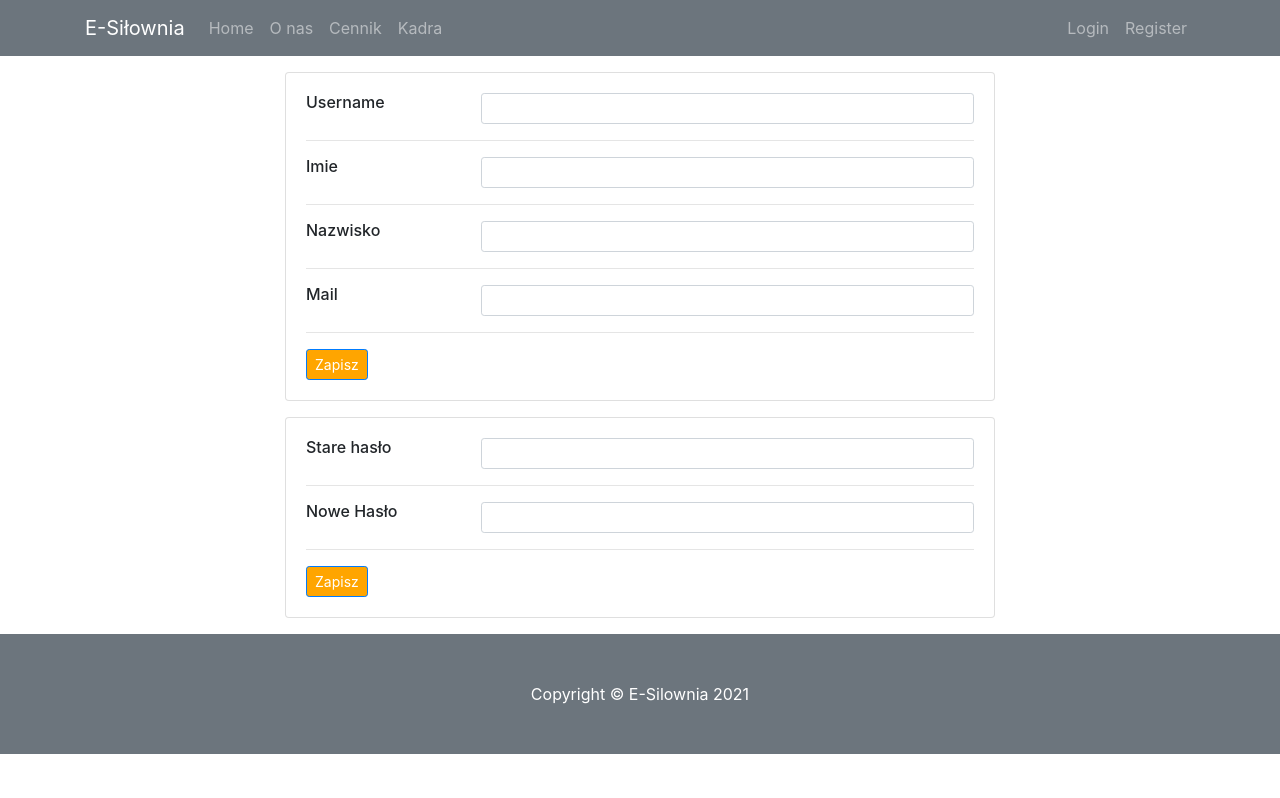
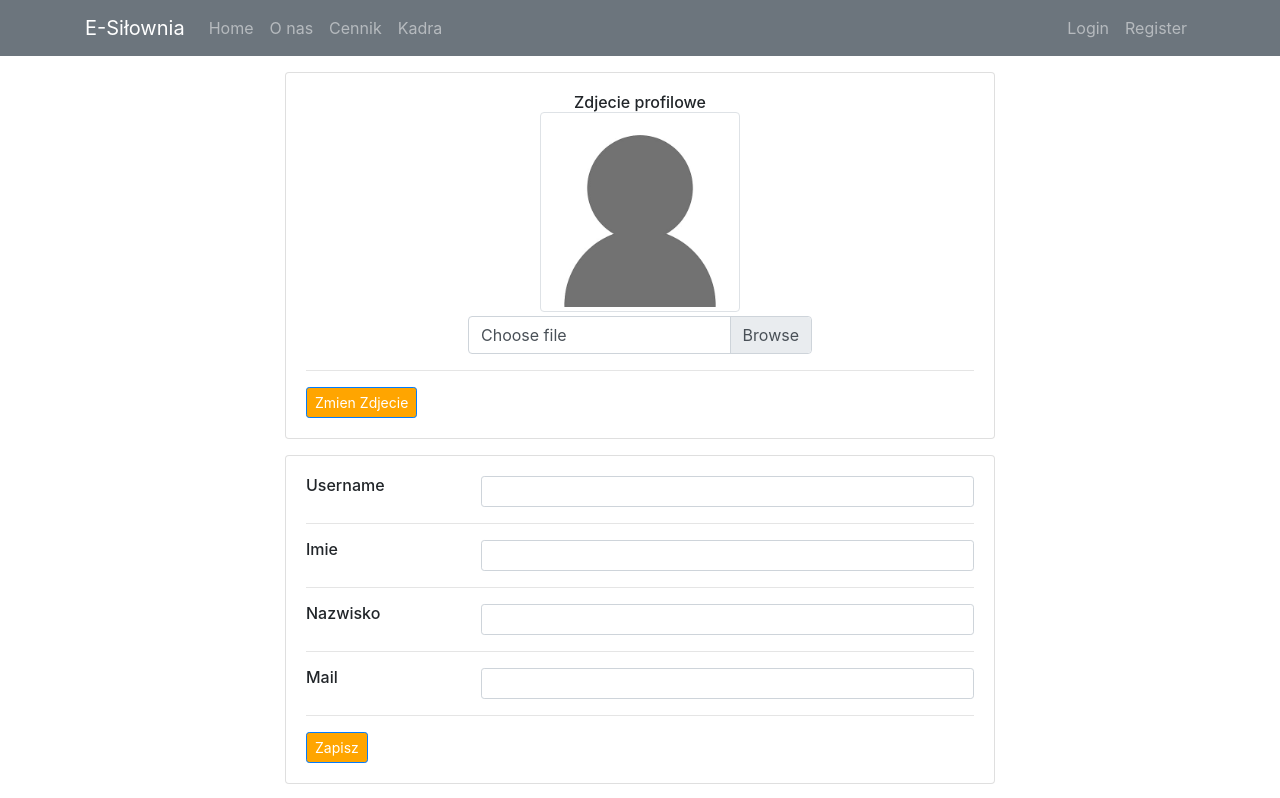
Before and after one commit to panjacob/PGYM-esilownia, a React (Create React App) app in the folder frontend/esilownia/: page /konto_edycja in a window 1280 px wide. Shown: the top 798 px of the page. Built offline with nearby package versions, Linux system fonts and the light colour scheme; no server answers.

Commit message:
Dodanie PlaceHolder dla ProfilePhoto

```diff
--- a/frontend/esilownia/src/Views/Konto.js
+++ b/frontend/esilownia/src/Views/Konto.js
@@ -1,12 +1,15 @@
 import React from "react";
 import 'bootstrap/dist/css/bootstrap.min.css';
 import DaneKonto from '../components/Konto/Dane_konto'
+import ZdjecieKonto from "../components/Konto/Zdjecie_konto";
 
 function Konto() {
 
     return (
         <div className="konto">
             <div className="container">
+
+                <ZdjecieKonto></ZdjecieKonto>
 
                 <DaneKonto></DaneKonto>
 
--- a/frontend/esilownia/src/Views/Konto_edycja.js
+++ b/frontend/esilownia/src/Views/Konto_edycja.js
@@ -2,12 +2,15 @@ import React from "react";
 import 'bootstrap/dist/css/bootstrap.min.css';
 import DaneKontaEdycja from '../components/KontoEdycja/Dane_konto_edycja'
 import KontoZmianaHasla from '../components/KontoEdycja/Konto_zmiana_hasla'
+import KontoZmianaZdjecia from "../components/KontoEdycja/Konto_zmiana_zdjecia";
 
 function KontoEdycja() {
 
     return (
         <div className="konto_edycja">
             <div className="container">
+
+                <KontoZmianaZdjecia></KontoZmianaZdjecia>
 
                 <DaneKontaEdycja></DaneKontaEdycja>
 
--- /dev/null
+++ b/frontend/esilownia/src/components/Konto/Zdjecie_konto.js
@@ -0,0 +1,32 @@
+import React from "react";
+import 'bootstrap/dist/css/bootstrap.min.css';
+import profilePicture from '../../imgs/basic_profile_photo.jpg'
+
+function Zdjecie_konto() {
+
+    return (
+        <div className="zdjecie_konto">
+
+            <div className="col-md-8 mx-auto mt-3">
+                <div className="card mb-3">
+                    <div className="card-body">
+                        <div className="row">
+                            <div className="mx-auto">
+                                <h6 className="mb-0">Zdjecie profilowe</h6>
+                            </div>
+                        </div>
+                        <div className="row">
+                            <div className="mx-auto">
+                                <img src={profilePicture} alt="..." className="img-thumbnail" width='200px'
+                                     height='200px'/>
+                            </div>
+                        </div>
+                    </div>
+                </div>
+            </div>
+
+        </div>
+    );
+}
+
+export default Zdjecie_konto;
--- /dev/null
+++ b/frontend/esilownia/src/components/KontoEdycja/Konto_zmiana_zdjecia.js
@@ -0,0 +1,52 @@
+import React from "react";
+import 'bootstrap/dist/css/bootstrap.min.css';
+import profilePicture from '../../imgs/basic_profile_photo.jpg'
+import Button from "react-bootstrap/Button";
+
+function Konto_zmiana_zdjecia() {
+
+
+    const handleSubmitPic = (e) => {
+        e.preventDefault();
+    }
+
+    return (
+        <div className="konto_zmiana_zdjecia">
+
+            <div className="col-md-8 mx-auto mt-3">
+                <div className="card mb-3">
+                    <div className="card-body">
+                        <div className="row">
+                            <div className="mx-auto">
+                                <h6 className="mb-0">Zdjecie profilowe</h6>
+                            </div>
+                        </div>
+                        <div className="row">
+                            <div className="mx-auto">
+                                <img src={profilePicture} alt="..." className="img-thumbnail" width='200px'
+                                     height='200px'/>
+                            </div>
+                        </div>
+                        <div className="row">
+                            <div className="mx-auto pt-1">
+                                <div className="custom-file">
+                                    <input type="file" className="custom-file-input" id="customFile"></input>
+                                    <label className="custom-file-label" htmlFor="customFile">Choose file</label>
+                                </div>
+                            </div>
+                        </div>
+                        <hr></hr>
+                        <div className="row">
+                            <div className="col-sm-3">
+                                <Button onClick={handleSubmitPic} variant="primary" size="sm">Zmien Zdjecie</Button>
+                            </div>
+                        </div>
+                    </div>
+                </div>
+            </div>
+
+        </div>
+    );
+}
+
+export default Konto_zmiana_zdjecia;
```
Also changed, not shown: frontend/esilownia/src/imgs/basic_profile_photo.jpg (added).
